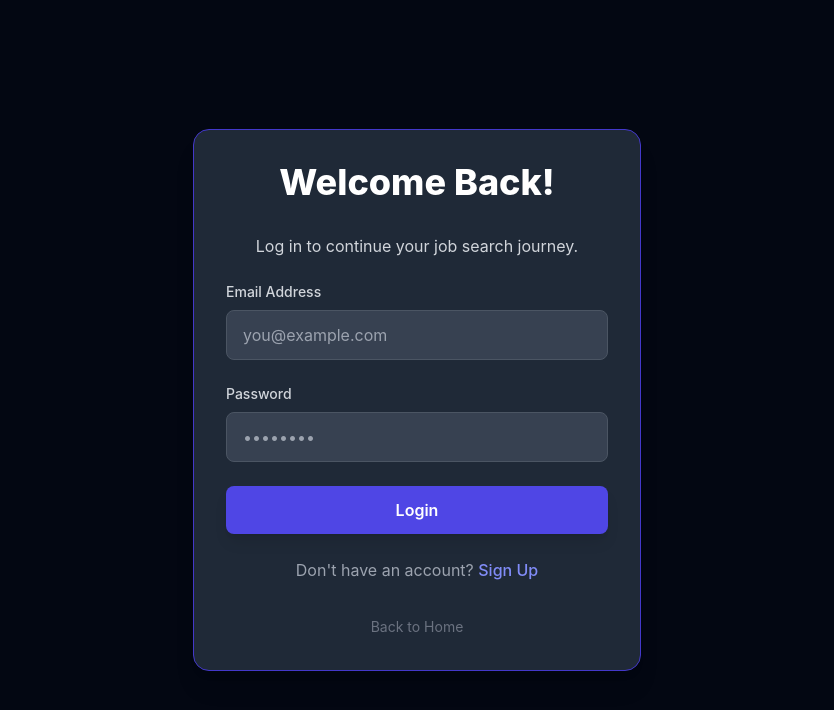
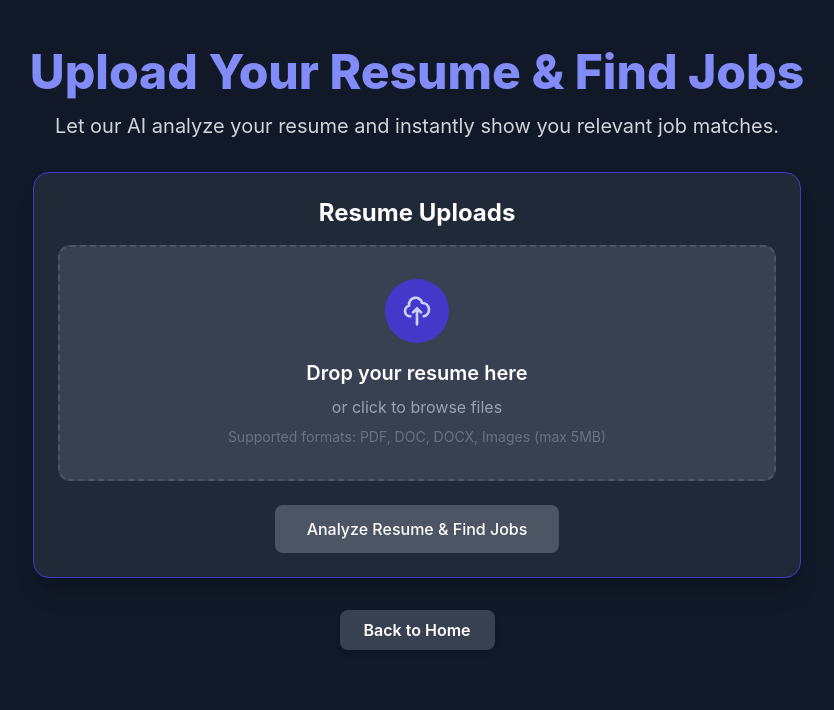
Before and after one commit to devanandd7/agenticHireX-frontend-react, a React (Create React App) app: page /resumejobs in a window 1280 px wide. Before the commit this address led to /login. Shown: the top 710 px of the page, without its empty margins (223-1057 px from the left). Built offline with nearby package versions, Linux system fonts and the light colour scheme.

Commit message:
adding job search and verify and report button

```diff
--- a/src/App.js
+++ b/src/App.js
@@ -8,6 +8,8 @@ import './App.css';
 import Login from './components/auth/login';
 import Signup from './components/auth/signup';
 import Home from './components/home';
+import Navbar from './components/navbar';
+import UploadResumePage from './components/UploadResumePage'; // Add this import
 
 function App() {
   // Simple authentication check (replace with real logic/token check)
@@ -21,7 +23,11 @@ function App() {
           path="/"
           element={
             isAuthenticated ? (
+              <>
+              <Navbar />
+
               <Home />
+              </>
             ) : (
               <Navigate to="/login" replace />
             )
@@ -32,8 +38,9 @@ function App() {
           element={<Login setIsAuthenticated={setIsAuthenticated} />}
         />
         <Route path="/signup" element={<Signup />} />
+        <Route path="/resumejobs" element={<UploadResumePage />} />
         {/* Optionally, fallback route */}
-        <Route path="*" element={<Navigate to="/" replace />} />
+        {/* <Route path="*" element={<Navigate to="/" replace />} /> */}
       </Routes>
     </Router>
   );
--- a/src/components/resumeUploads.js
+++ b/src/components/UploadResumePage.js
@@ -10,6 +10,7 @@ const UploadResumePage = ({ setCurrentPage }) => {
   const [showJobDetail, setShowJobDetail] = useState(null); // job id for job detail modal
   const [showCoverLetter, setShowCoverLetter] = useState(null); // job id for cover letter modal
   const [copied, setCopied] = useState(false);
+  const [error, setError] = useState('');
 
   // Dummy job data with 'type' property
   const dummyJobResults = [
@@ -74,18 +75,52 @@ const UploadResumePage = ({ setCurrentPage }) => {
 
   const handleSubmit = async (e) => {
     e.preventDefault();
-    if (!selectedFile) return;
+    setError('');
+    setIsProcessing(true);
+    setJobResults([]);
+    setIsFileProcessed(false);
 
-    setIsProcessing(true);
-    setJobResults([]); // Clear previous results
-    setIsFileProcessed(false); // Reset processed state
+    try {
+      // 1. Upload resume
+      const formData = new FormData();
+      formData.append('resume', selectedFile);
 
-    // Simulate API call for processing resume and fetching jobs
-    await new Promise(resolve => setTimeout(resolve, 3000)); // Simulate processing time
+      const uploadRes = await fetch('http://localhost:8000/api/resume/upload', {
+        method: 'POST',
+        headers: {
+          Authorization: `Bearer ${localStorage.getItem('authToken')}`,
+        },
+        body: formData,
+      });
 
-    setJobResults(dummyJobResults); // Set simulated job results
-    setIsProcessing(false);
-    setIsFileProcessed(true); // Mark file as processed
+      const uploadData = await uploadRes.json();
+      if (!uploadData.success) {
+        throw new Error(uploadData.message || 'Resume upload failed');
+      }
+
+      // 2. Fetch filtered jobs
+      const jobsRes = await fetch('http://localhost:8000/api/jobs/filter-job-boards', {
+        method: 'POST',
+        headers: {
+          'Content-Type': 'application/json',
+          Authorization: `Bearer ${localStorage.getItem('authToken')}`,
+        },
+        body: JSON.stringify({}),
+      });
+
+      const jobsData = await jobsRes.json();
+      if (!jobsData.success) {
+        throw new Error(jobsData.message || 'Failed to fetch jobs');
+      }
+
+      // 3. Set filtered jobs to state
+      setJobResults(jobsData.filteredJobs || []);
+      setIsFileProcessed(true);
+    } catch (err) {
+      setError(err.message || 'An error occurred');
+    } finally {
+      setIsProcessing(false);
+    }
   };
 
   const handleRemoveFile = () => {
--- a/src/components/auth/login.js
+++ b/src/components/auth/login.js
@@ -37,7 +37,7 @@ const LoginPage = ({ setIsAuthenticated }) => {
       const data = await response.json();
 
       if (response.ok) {
-        // Optionally store token: localStorage.setItem('authToken', data.token);
+        localStorage.setItem('authToken', data.token); // Store token for authenticated requests
         setIsAuthenticated(true); // Update authentication state
         navigate('/'); // Redirect to home page
       } else {
--- a/src/components/home.js
+++ b/src/components/home.js
@@ -1,14 +1,18 @@
 import React from 'react'
 import Crousal from './crousal';
 import Contact from './contact';
+import Navbar from './navbar';
 import We from './we';
 const home = () => {
   return (
+    <>
+      {/* <Navbar /> */}
     <div className="App">
       <Crousal />
       <Contact />
       <We />
     </div>
+    </>
   )
 }
 
--- /dev/null
+++ b/src/components/navbar.js
@@ -0,0 +1,39 @@
+import React from 'react';
+import { Link, useLocation } from 'react-router-dom';
+import ResumeUploads from './UploadResumePage'; // Adjust the import path as necessary
+
+const Navbar = () => {
+  const location = useLocation();
+
+  const navLinks = [
+    { name: 'Home', path: '/' },
+    { name: 'ResumeJobs', path: '/resumejobs' }, // <-- update this
+    { name: 'Jobs', path: '/jobs' },
+    { name: 'Contact', path: '/contact' },
+  ];
+
+  return (
+    <nav className="bg-gray-900 shadow-lg">
+      <div className="max-w-7xl mx-auto px-4 py-3 flex items-center justify-between">
+        <div className="text-indigo-400 text-2xl font-bold">AgenticHireX</div>
+        <div className="flex space-x-6">
+          {navLinks.map(link => (
+            <Link
+              key={link.name}
+              to={link.path}
+              className={`text-lg font-medium transition-colors duration-200 ${
+                location.pathname === link.path
+                  ? 'text-indigo-400 border-b-2 border-indigo-400'
+                  : 'text-gray-300 hover:text-indigo-300'
+              }`}
+            >
+              {link.name}
+            </Link>
+          ))}
+        </div>
+      </div>
+    </nav>
+  );
+};
+
+export default Navbar;
```
Also changed, not shown: src/components/dashboard.js (added).
